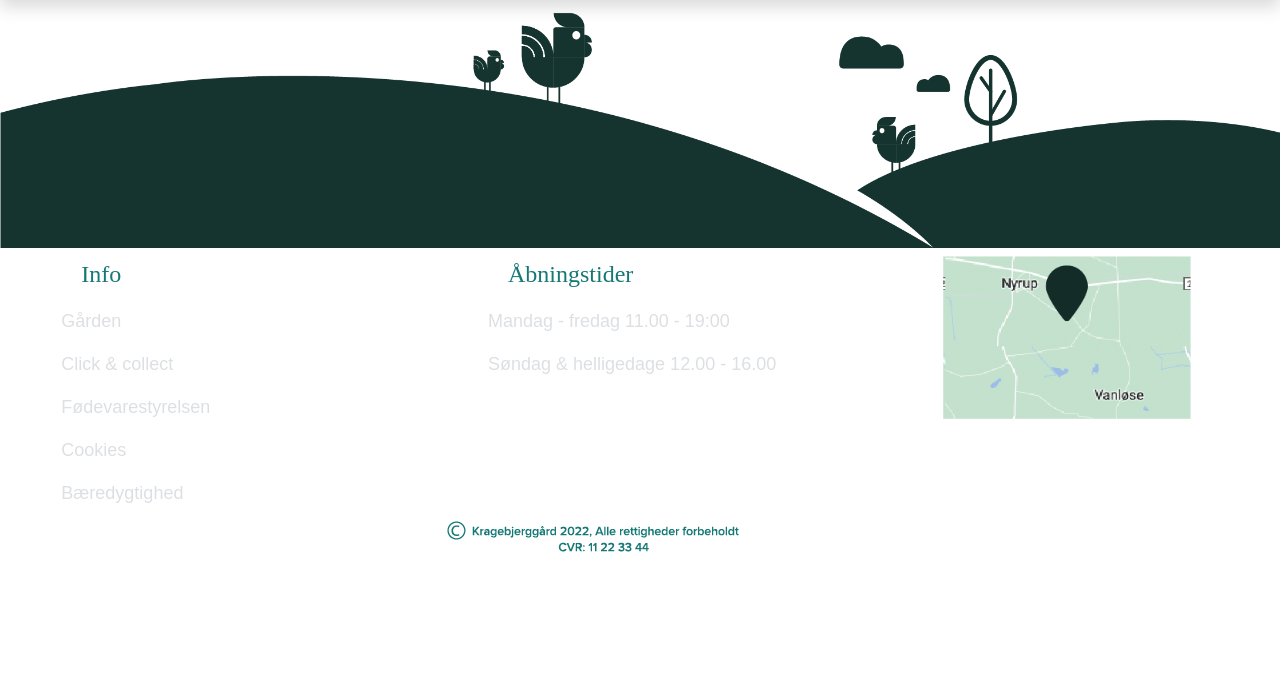
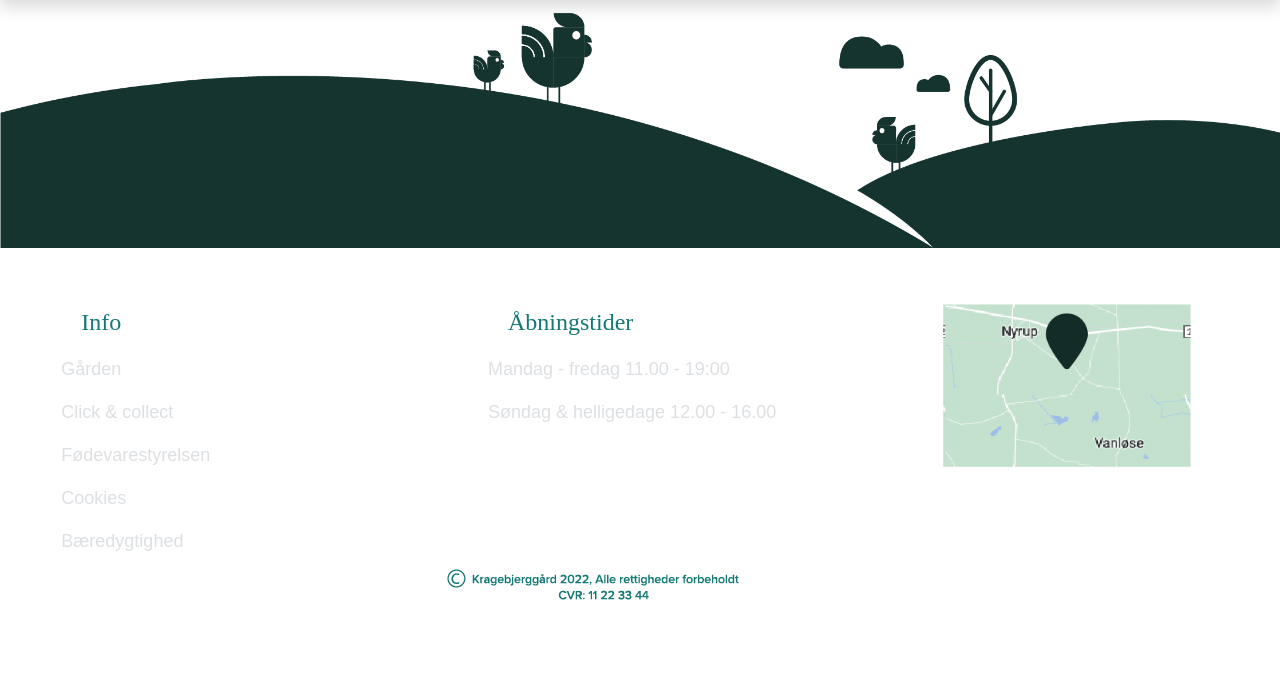
Before and after one commit to CaptainProngs/Kragebjerggaard, a PHP site: page / in a window 1280 px wide. Shown: the part 125-816 px from the top of the page. Before the commit the page ends 677 px from the top, so only its background shows below. Run offline with PHP 8.4, Linux system fonts and the light colour scheme; style sheets or scripts are compiled from the project's sources; some libraries are stand-ins or nearby versions.

Commit message:
afstand.

```diff
--- a/index.php
+++ b/index.php
@@ -61,7 +61,7 @@
 
 <footer class="footer container-fluid bg-navfarve justify-content-center" style="min-height: 200px">
 
-    <div class="row d-flex justify-content-around">
+    <div class="row pt-5 d-flex justify-content-around">
         <div class="col col-lg-3">
             <a class="nav-link active" style="font-size: x-large" href="">Info</a>
             <a class="link row p-2" style="font-size: large" href="#">Gården</a>
```
